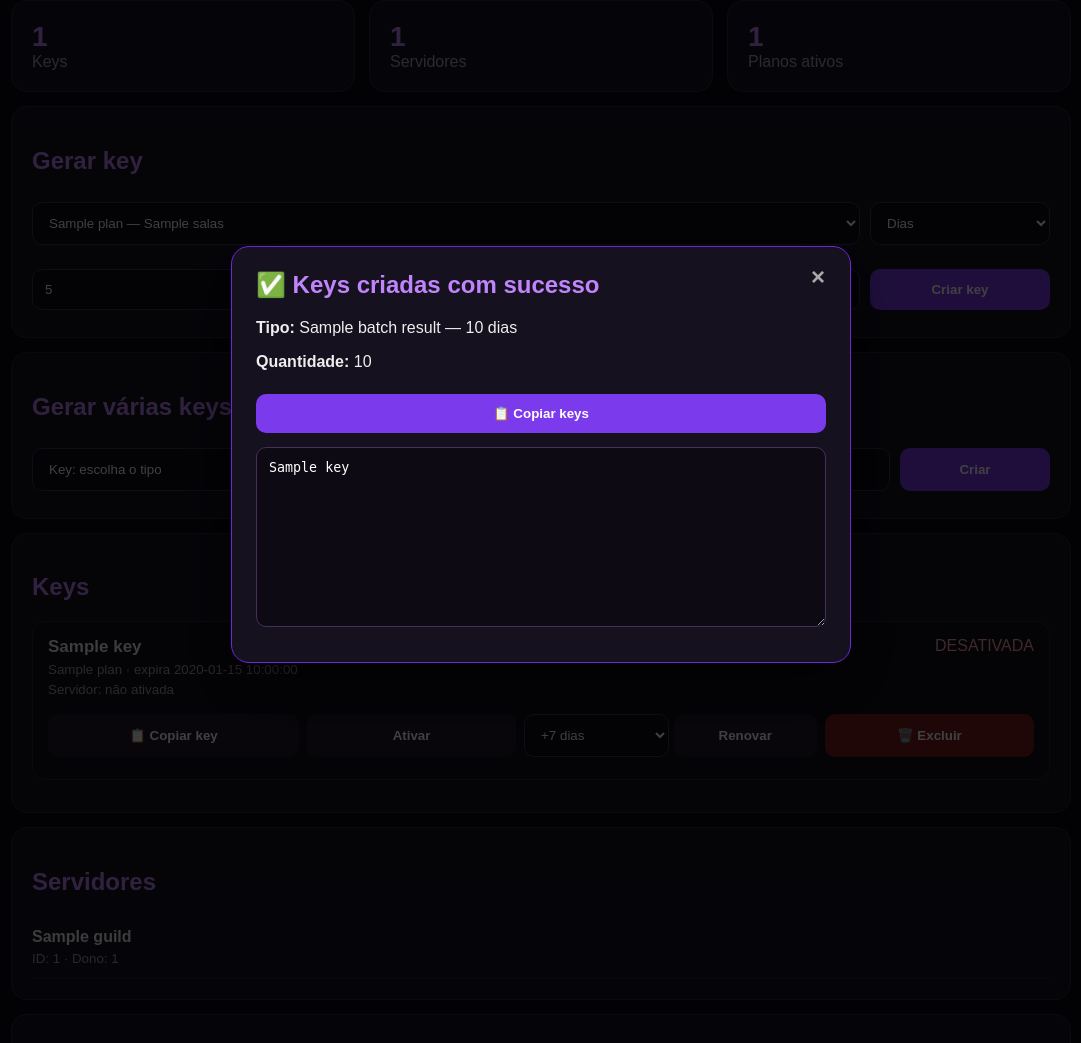
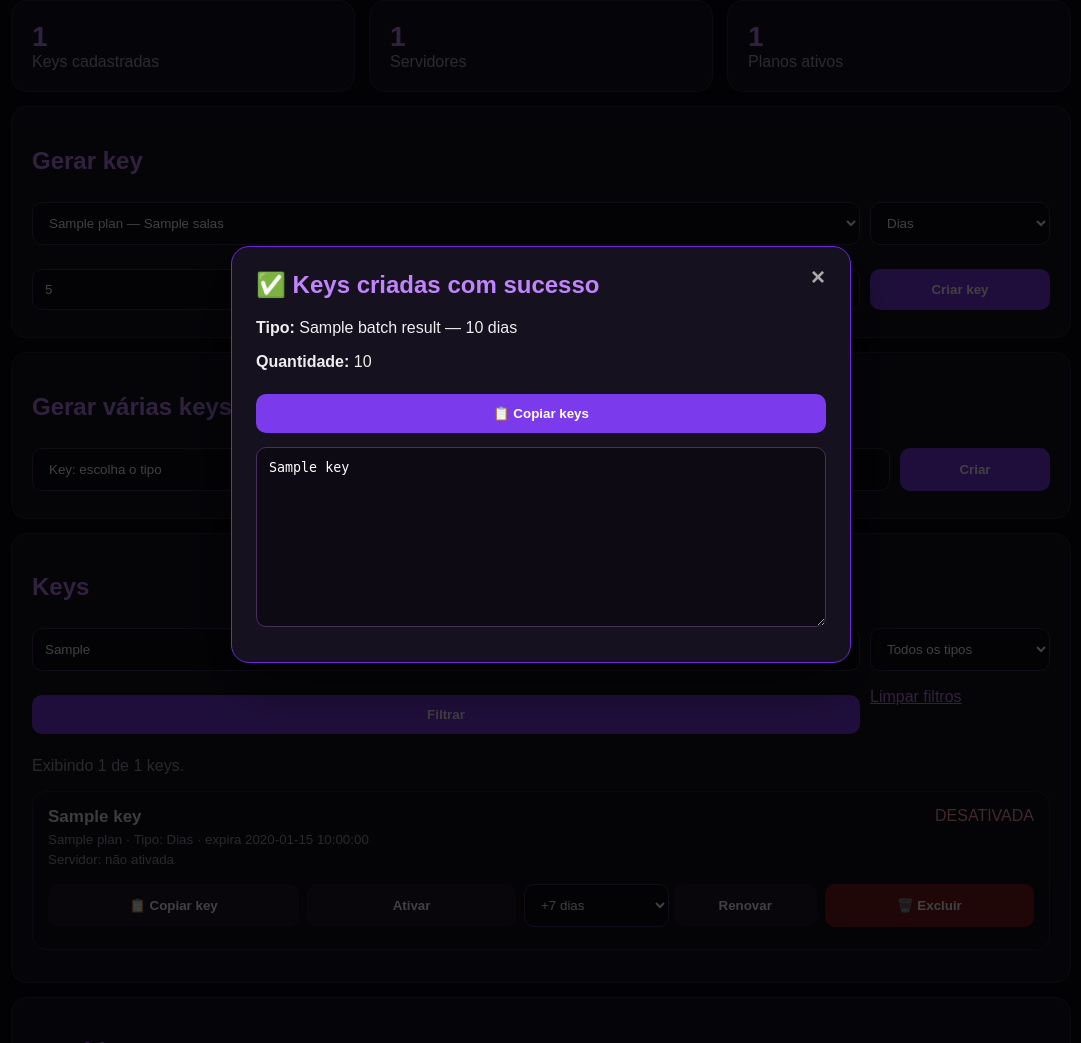
Before and after one commit to ghostshadowaa/Bot-de-salas-por-plano, a Flask app: template panel/templates/dashboard.html in a window 1280 px wide. Shown: the part 134-1177 px from the top of the page, without its empty margins (99-1180 px from the left). Run offline with Flask 3, Linux system fonts and the light colour scheme; the template is opened without the code that fills it: most values are stand-ins (such as "Sample title", 1, 10 or a date in 2020); parts of the project's set-up code (start-up, migrations or seed data) failed here and were passed over.

Commit message:
Add key filters to Shadow Panel

```diff
--- a/panel/templates/dashboard.html
+++ b/panel/templates/dashboard.html
@@ -13,7 +13,7 @@
 </header>
 
 <section class="stats">
-  <div class="card stat"><b>{{keys|length}}</b><span>Keys</span></div>
+  <div class="card stat"><b>{{total_keys}}</b><span>Keys cadastradas</span></div>
   <div class="card stat"><b>{{guilds|length}}</b><span>Servidores</span></div>
   <div class="card stat"><b>{{active_guild_keys|length}}</b><span>Planos ativos</span></div>
 </section>
@@ -62,6 +62,18 @@
 
 <section class="card">
 <h2>Keys</h2>
+<form method="get" action="/painel" class="grid-form filter-form">
+  <input type="search" name="key" value="{{key_filter}}" placeholder="Filtrar pela key..." aria-label="Filtrar pela key">
+  <select name="type" aria-label="Filtrar por tipo de duração">
+    <option value="" {% if not type_filter %}selected{% endif %}>Todos os tipos</option>
+    <option value="days" {% if type_filter == 'days' %}selected{% endif %}>Dias</option>
+    <option value="weeks" {% if type_filter == 'weeks' %}selected{% endif %}>Semanas</option>
+    <option value="months" {% if type_filter == 'months' %}selected{% endif %}>Meses</option>
+  </select>
+  <button type="submit">Filtrar</button>
+  <a class="filter-clear" href="/painel">Limpar filtros</a>
+</form>
+<p class="muted">Exibindo {{keys|length}} de {{total_keys}} keys.</p>
 {% for k in keys %}
 {% set link=linked_by_key.get(k.id|string) %}
 {% set cfg=config_by_guild.get(link.guild_id|string) if link else none %}
@@ -69,7 +81,7 @@
   <div class="key-head">
     <div>
       <b class="key-value">{{k.key}}</b>
-      <small>{{k.plans.name if k.plans else '—'}} · expira {{k.expires_at or 'sem expiração'}}</small>
+      <small>{{k.plans.name if k.plans else '—'}} · Tipo: {{ {'days':'Dias','weeks':'Semanas','months':'Meses'}.get(k.duration_unit or 'days', 'Dias') }} · expira {{k.expires_at or 'sem expiração'}}</small>
       {% if link %}<small>Servidor: {{link.guilds.name if link.guilds else link.guild_id}}</small>{% else %}<small>Servidor: não ativada</small>{% endif %}
     </div>
     <span class="{{'ok' if k.active else 'off'}}">{{'ATIVA' if k.active else 'DESATIVADA'}}</span>
@@ -98,7 +110,7 @@
   </details>
   {% endif %}
 </div>
-{% else %}<p class="muted">Nenhuma key.</p>{% endfor %}
+{% else %}<p class="muted">Nenhuma key encontrada com esses filtros.</p>{% endfor %}
 </section>
 
 <section class="card">
```
